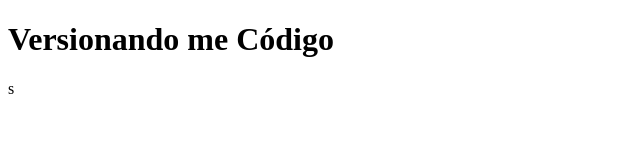
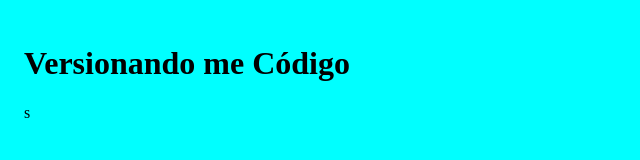
Before and after one commit to guxtas017/expoetec-web, a plain HTML site: page index.html in a window 1280 px wide. Shown: the whole page, without its empty margins (0-640 px from the left). Drawn offline with Linux system fonts and the light colour scheme.

Commit message:
add estilo

```diff
--- a/index.html
+++ b/index.html
@@ -4,6 +4,7 @@
     <meta charset="UTF-8">
     <meta name="viewport" content="width=device-width, initial-scale=1.0">
     <title>Primeira Aula Git</title>
+    <link rel="stylesheet" href="styke.css">
 </head>
 <body>
     <h1>Versionando me Código</h1>s
--- /dev/null
+++ b/styke.css
@@ -0,0 +1,4 @@
+body {
+    background-color: aqua;
+    padding: 1rem;
+}
```
